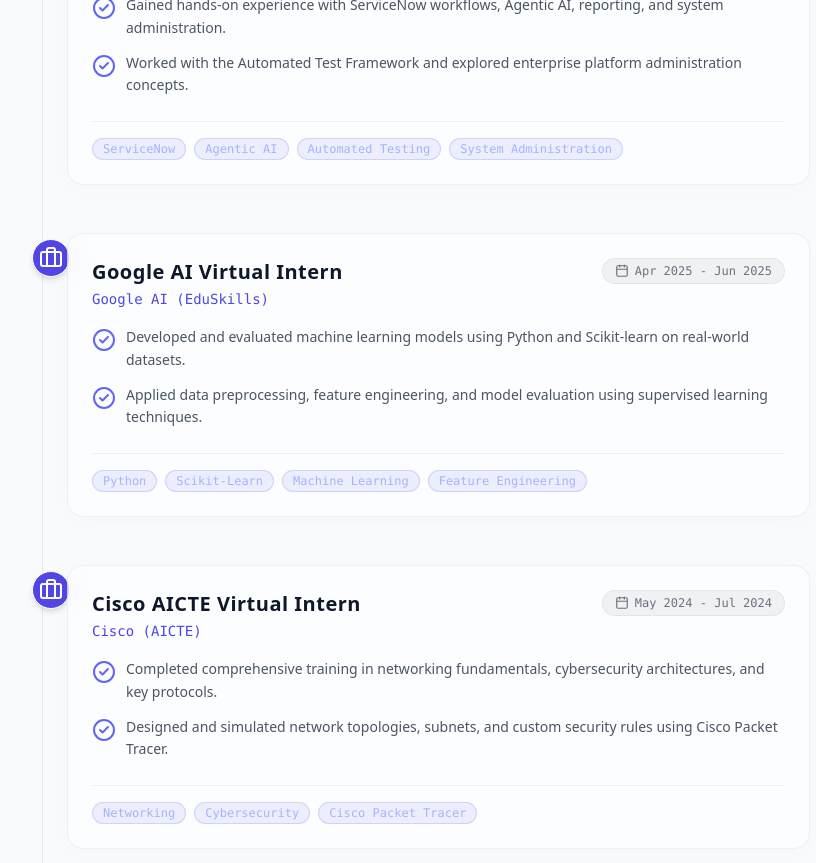
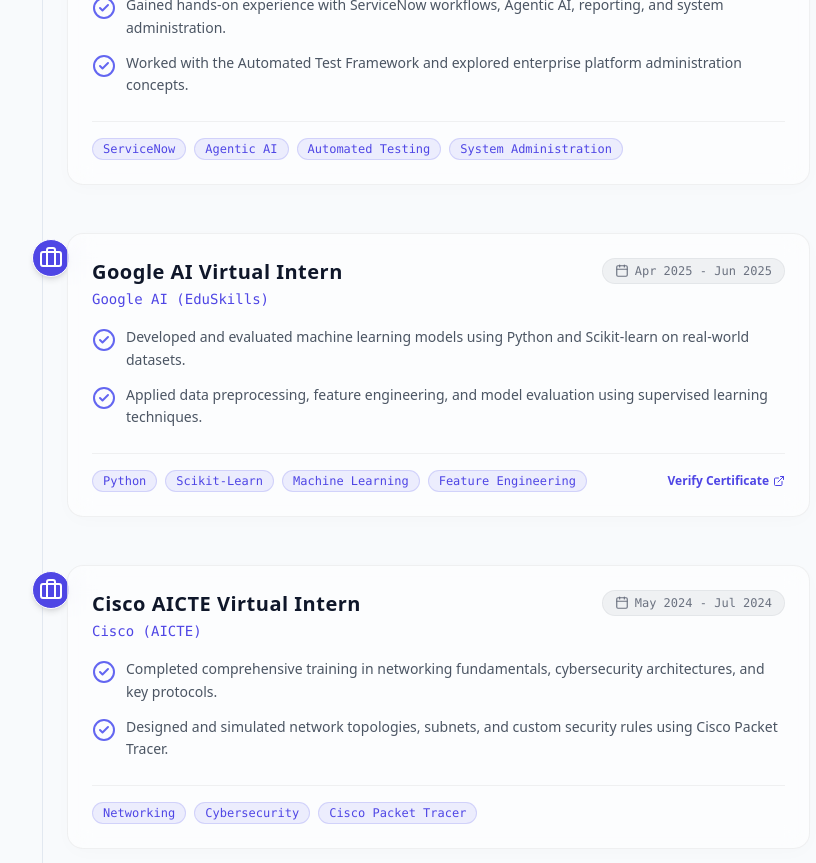
Before and after one commit to Anusha-2005/Portfolio, a Next.js app: page / in a window 1280 px wide. Shown: the part 4220-5083 px from the top of the page, without its empty margins (214-1030 px from the left). Built offline with nearby package versions, Linux system fonts and the light colour scheme.

Commit message:
feat: add Google AI virtual internship certificate verification link

```diff
--- a/src/components/Experience.tsx
+++ b/src/components/Experience.tsx
@@ -1,7 +1,7 @@
 "use client";
 
 import { motion } from "framer-motion";
-import { Briefcase, Calendar, CheckCircle2 } from "lucide-react";
+import { Briefcase, Calendar, CheckCircle2, ExternalLink } from "lucide-react";
 
 interface TimelineItem {
   role: string;
@@ -9,6 +9,7 @@
   duration: string;
   description: string[];
   skillsLearned: string[];
+  certificateLink?: string;
 }
 
 const experiences: TimelineItem[] = [
@@ -31,6 +32,7 @@
       "Applied data preprocessing, feature engineering, and model evaluation using supervised learning techniques.",
     ],
     skillsLearned: ["Python", "Scikit-Learn", "Machine Learning", "Feature Engineering"],
+    certificateLink: "https://drive.google.com/file/d/1ZT2xn4WU3Z3V1DzxsJTebD44ejzpOgeo/view?usp=sharing",
   },
   {
     role: "Cisco AICTE Virtual Intern",
@@ -114,16 +116,29 @@
                   ))}
                 </ul>
 
-                {/* Key Skills Tags */}
-                <div className="flex flex-wrap gap-2 pt-4 border-t border-black/5">
+                {/* Key Skills Tags & Certificate */}
+                <div className="flex flex-wrap items-center justify-between gap-4 pt-4 border-t border-black/5">
+                  <div className="flex flex-wrap gap-2">
                     {exp.skillsLearned.map((skill, sIdx) => (
                       <span
                         key={sIdx}
-                      className="px-2.5 py-0.5 rounded-full bg-indigo-500/10 border border-indigo-500/20 text-indigo-300 text-xs font-mono"
+                        className="px-2.5 py-0.5 rounded-full bg-indigo-500/10 border border-indigo-500/20 text-indigo-600 text-xs font-mono"
                       >
                         {skill}
                       </span>
                     ))}
+                  </div>
+                  {exp.certificateLink && (
+                    <a
+                      href={exp.certificateLink}
+                      target="_blank"
+                      rel="noopener noreferrer"
+                      className="inline-flex items-center gap-1 text-xs font-semibold text-indigo-600 hover:text-indigo-700 transition-colors"
+                    >
+                      <span>Verify Certificate</span>
+                      <ExternalLink className="w-3 h-3" />
+                    </a>
+                  )}
                 </div>
               </div>
             </motion.div>
```
Lines whose indentation alone changed are shown as unchanged.
